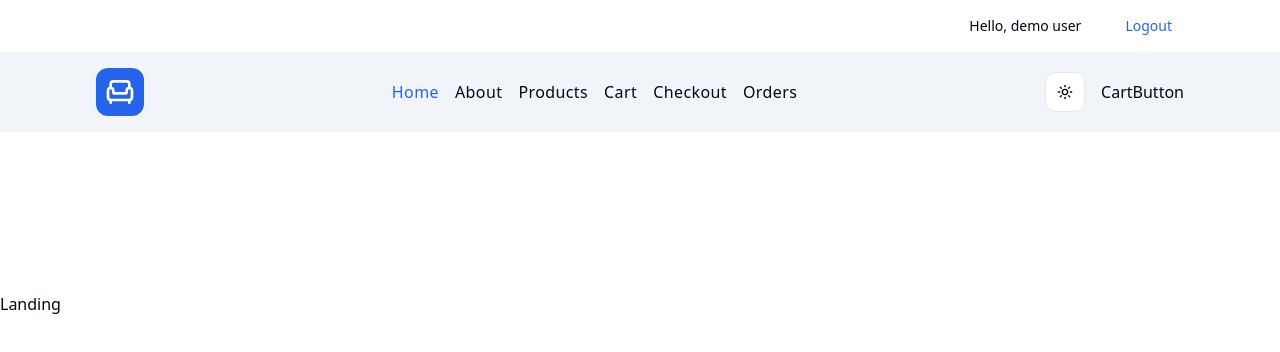
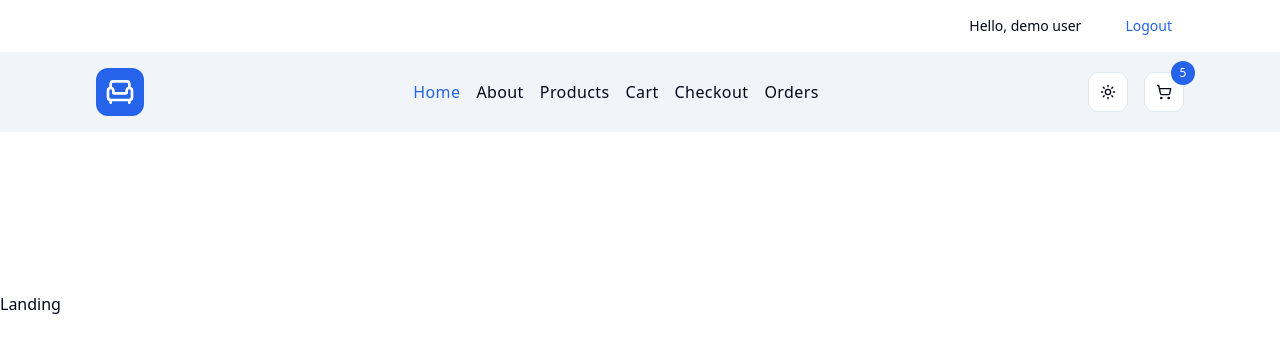
Before and after one commit to alirlikh/store, a React (Vite) app: page / in a window 1280 px wide. Shown: the top 352 px of the page. Built offline with nearby package versions, Linux system fonts and the light colour scheme.

Commit message:
feat: add cartbutton

```diff
--- a/src/components/CartButton.tsx
+++ b/src/components/CartButton.tsx
@@ -1,7 +1,25 @@
-import React from "react"
+import { Link } from "react-router-dom"
+import { Button } from "./ui/button"
+import { ShoppingCart } from "lucide-react"
 
 const CartButton = () => {
-  return <div>CartButton</div>
+  const numItemsInCart = 5
+
+  return (
+    <Button
+      asChild
+      size={"icon"}
+      variant={"outline"}
+      className="flex justify-center items-center relative"
+    >
+      <Link to={"/cart"}>
+        <ShoppingCart />
+        <span className="absolute -top-3 -right-3 bg-primary text-white rounded-full w-6 h-6 text-xs flex justify-center items-center">
+          {numItemsInCart}
+        </span>
+      </Link>
+    </Button>
+  )
 }
 
 export default CartButton
```
